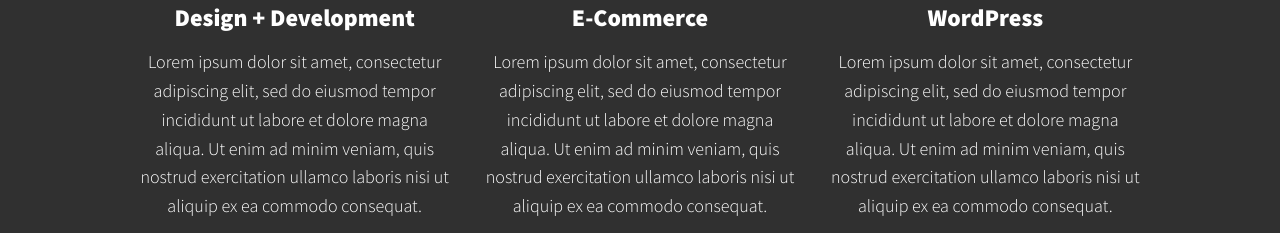
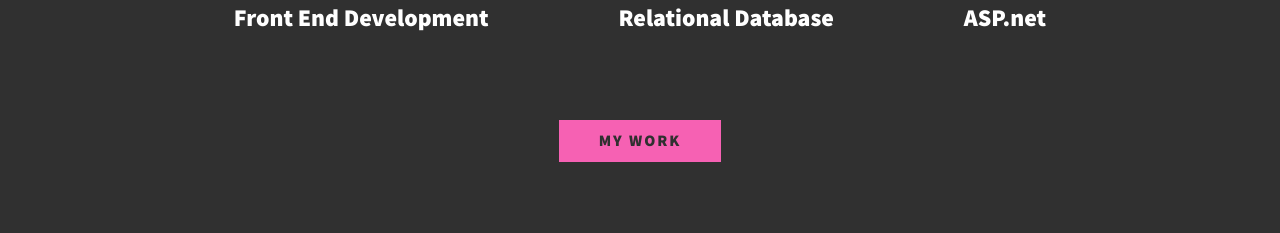
Before and after one commit to satveerkaur/Portfolio, a plain HTML site: page index.html in a window 1280 px wide. Shown: the part 719-952 px from the top of the page. Drawn offline with nearby package versions, Linux system fonts and the light colour scheme.

Commit message:
services

```diff
--- a/index.html
+++ b/index.html
@@ -47,18 +47,18 @@
             <h2 class="section__title section__subtitle--services">What I can do</h2>
             <div class="services">
                 <div class="service">
-                    <h3>Design + Development</h3>
-                    <p>Lorem ipsum dolor sit amet, consectetur adipiscing elit, sed do eiusmod tempor incididunt ut labore et dolore magna aliqua. Ut enim ad minim veniam, quis nostrud exercitation ullamco laboris nisi ut aliquip ex ea commodo consequat.</p>
+                    <h3>Front End Development</h3>
+                    <p></p>
                 </div> <!-- / service -->
 
                 <div class="service">
-                    <h3>E-Commerce</h3>
-                    <p>Lorem ipsum dolor sit amet, consectetur adipiscing elit, sed do eiusmod tempor incididunt ut labore et dolore magna aliqua. Ut enim ad minim veniam, quis nostrud exercitation ullamco laboris nisi ut aliquip ex ea commodo consequat.</p>
+                    <h3>Relational Database</h3>
+                    <p></p>
                 </div> <!-- / service -->
 
                 <div class="service">
-                    <h3>WordPress</h3>
-                    <p>Lorem ipsum dolor sit amet, consectetur adipiscing elit, sed do eiusmod tempor incididunt ut labore et dolore magna aliqua. Ut enim ad minim veniam, quis nostrud exercitation ullamco laboris nisi ut aliquip ex ea commodo consequat.</p>
+                    <h3>ASP.net</h3>
+                    <p></p>
                 </div> <!-- / service -->
             </div> <!-- / services -->
 
```
